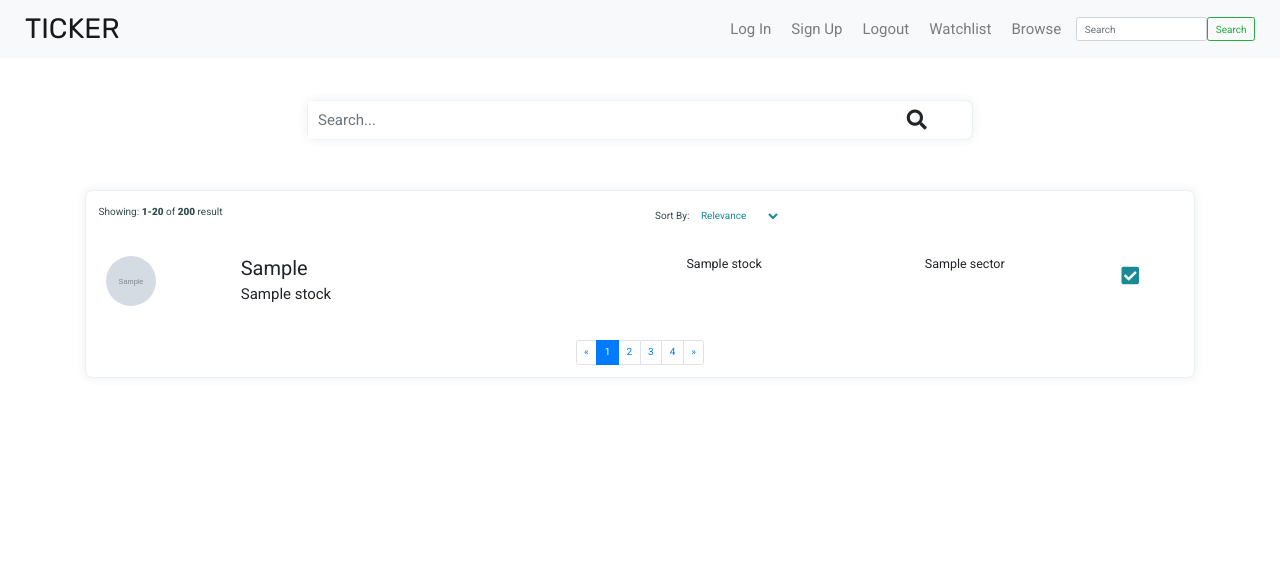
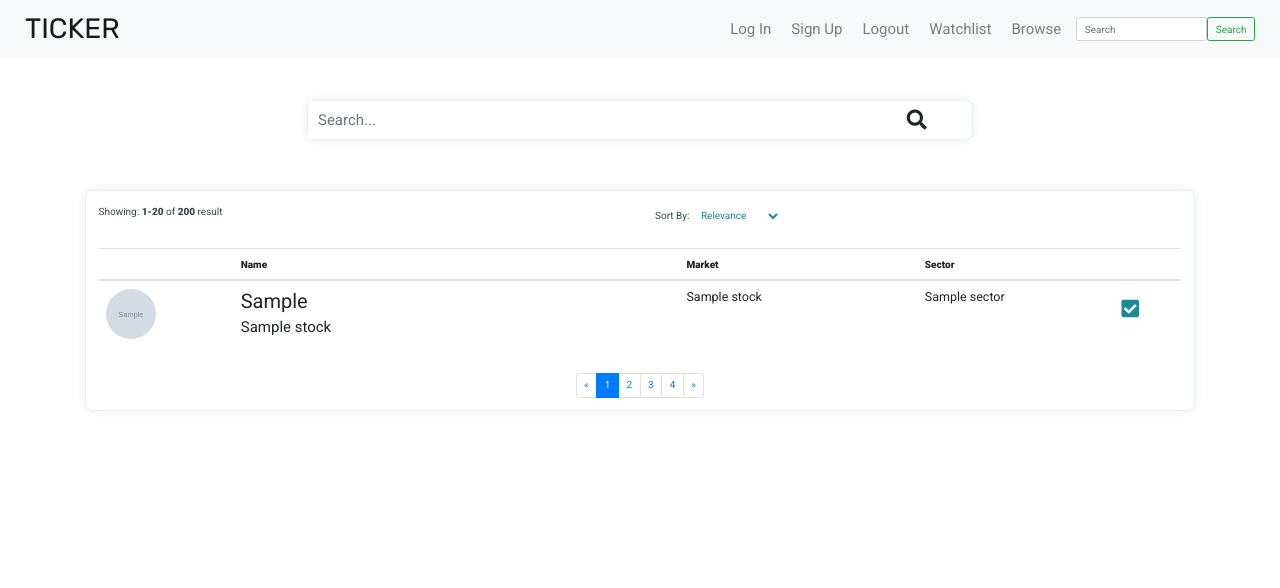
Before and after one commit to yipmunallen/third-milestone-project, a Flask app: template templates/watchlist.html in a window 1280 px wide. Shown: the top 588 px of the page. Run offline with Flask 2, Linux system fonts and the light colour scheme; the template is opened without the code that fills it: most values are stand-ins (such as "Sample title", 1, 10 or a date in 2020); grey boxes marked "Sample" are stand-in pictures; some libraries are stand-ins or nearby versions.

Commit message:
Add header to table in "watchlist.html"

```diff
--- a/templates/watchlist.html
+++ b/templates/watchlist.html
@@ -55,8 +55,17 @@
                                 <div class="browse-body">
                                     <div class="table-responsive table-hover">
                                         <table class="table table-content">
+                                            <thead>
+                                              <tr>
+                                                <th scope="col"></th>
+                                                <th scope="col">Name</th>
+                                                <th scope="col">Market</th>
+                                                <th scope="col">Sector</th>
+                                                <th scope="col"></th>
+                                              </tr>
+                                            </thead>
+                                            <tbody>
                                             {% for stock in watched_stocks %}
-                                                <tbody>
                                                 <tr>
                                                     <td>
                                                         <div class="stock-icon">
@@ -91,8 +100,8 @@
                                                         </div>
                                                     </td>
                                                 </tr>
+                                                {% endfor %}
                                             </tbody>
-                                            {% endfor %}
                                         </table>
                                     </div>
                                 </div>
```
Lines whose indentation alone changed are shown as unchanged.
